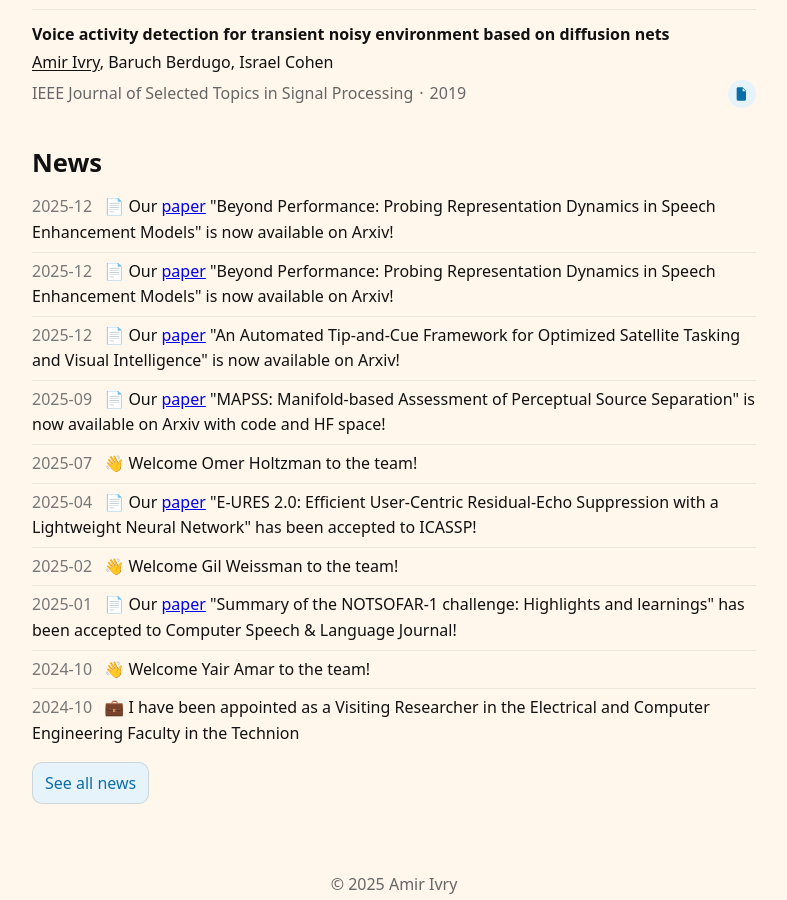
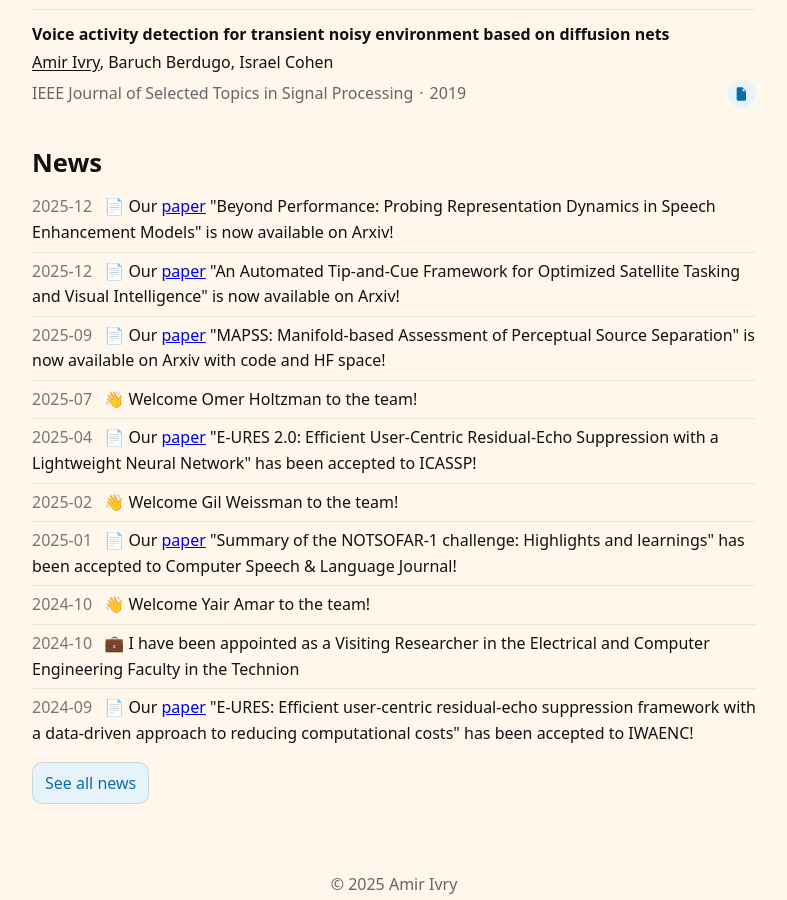
Before and after one commit to Amir-Ivry/Amir-Ivry.github.io, a Jekyll site: the page built from index.html, in a window 1280 px wide and 900 px high, scrolled down 1118 px. Shown: the whole window, without its empty margins (246-1033 px from the left). Built offline with Jekyll 4.4.1, drawn with Linux system fonts in a browser that asks for light colours.

Commit message:
Remove outdated news entry for December 2025

```diff
--- a/_data/news.yml
+++ b/_data/news.yml
@@ -179,12 +179,6 @@
   url: "https://arxiv.org/pdf/2512.00482"
   suffix: "\"Beyond Performance: Probing Representation Dynamics in Speech Enhancement Models\" is now available on Arxiv!"
 
-- date: 2025-12
-  prefix: "📄 Our"
-  link_text: "paper"
-  url: "https://arxiv.org/pdf/2512.00482"
-  suffix: "\"Beyond Performance: Probing Representation Dynamics in Speech Enhancement Models\" is now available on Arxiv!"
-
 - date: 2025-09
   prefix: "📄 Our"
   link_text: "paper"
```
